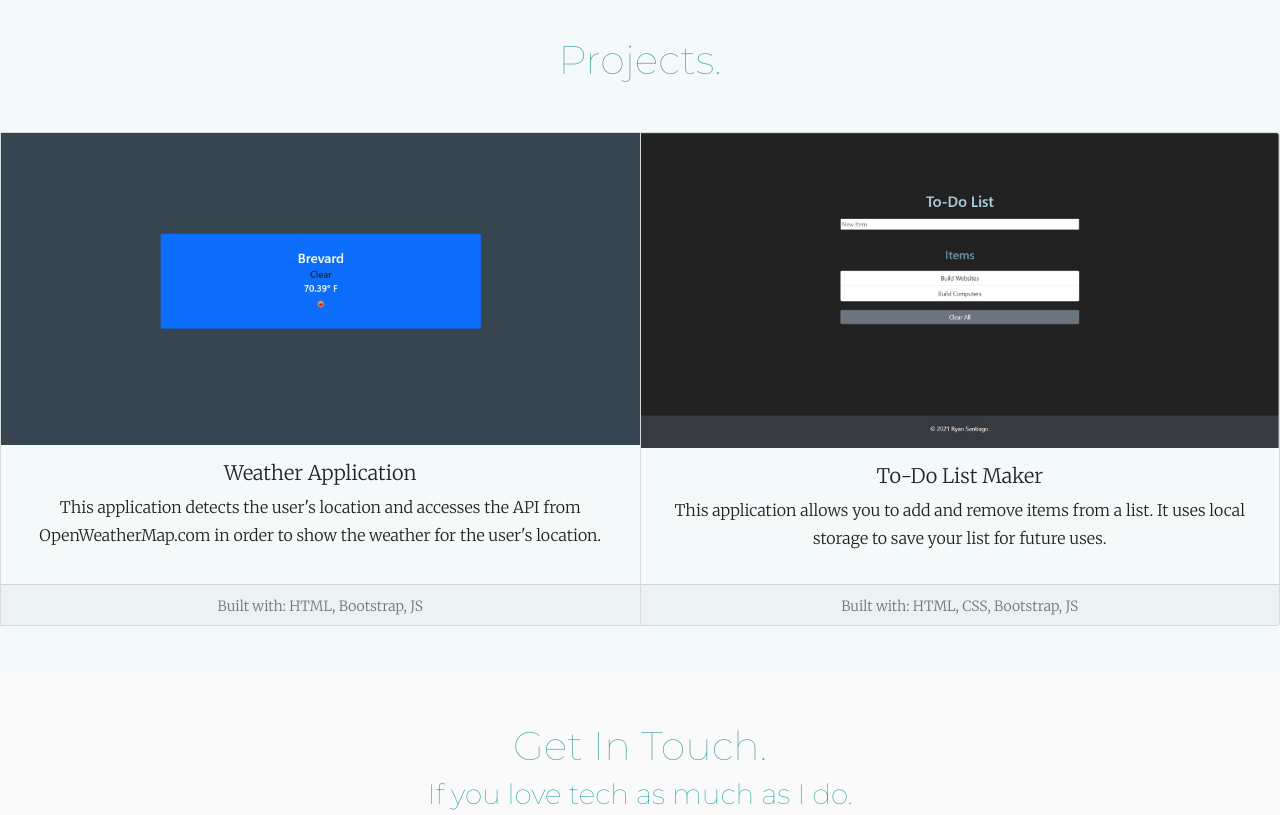
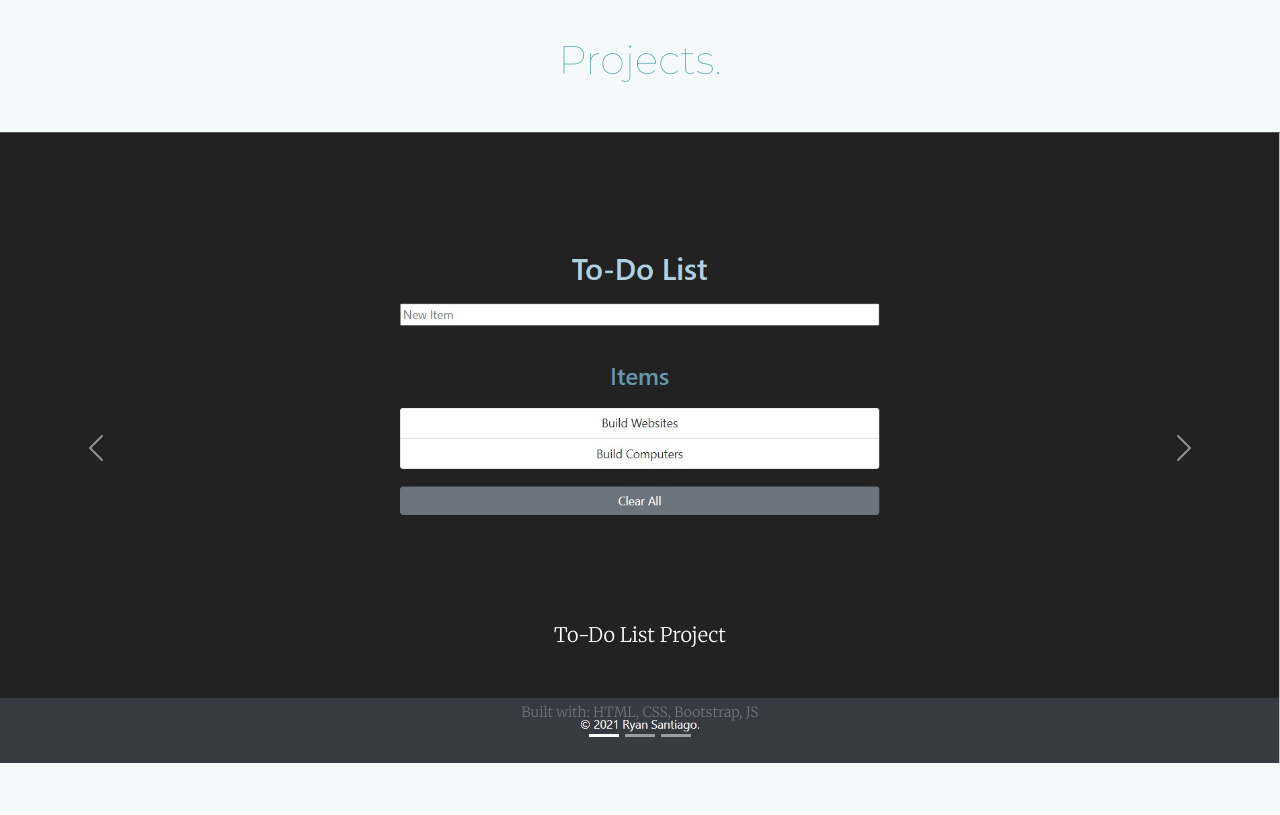
Before and after one commit to RJ-Santi/personal-portfolio, a website: page public/index.html in a window 1280 px wide. Shown: the part 2680-3495 px from the top of the page. Drawn offline with nearby package versions, Linux system fonts and the light colour scheme.

Commit message:
Change cards to carousels to improve look and feel of the UI.

```diff
--- a/public/css/styles.css
+++ b/public/css/styles.css
@@ -121,7 +121,7 @@ p {
   background-color: var(--mainColor);
 }
 
-.card {
+.carousel {
   background-color: var(--mainColor);
 }
 
@@ -186,13 +186,13 @@ p {
   box-shadow: 0 1px 14px 0 #000000;
 }
 
-.card:hover {
+.carousel-item:hover {
   transform: scale(1.01);
   transition: transform .7s, box-shadow .7s, background .7s;
   box-shadow: 0 10px 20px rgba(0,0,0,.12), 0 4px 8px rgba(0,0,0,.06);
 }
 
-/* Project Card Overlay */
+/* Project Carousel Overlay */
 .overlay {
   position: absolute;
   top: 0;
@@ -206,7 +206,7 @@ p {
   background-color: rgba(0, 0, 0, 0.8);
 }
 
-.card:hover .overlay {
+.carousel-item:hover .overlay {
   opacity: 1;
 }
 
--- a/public/index.html
+++ b/public/index.html
@@ -1,5 +1,6 @@
 <!DOCTYPE html>
 <html lang="en" dir="ltr">
+
 <head>
   <meta charset="utf-8">
   <meta name="viewport" content="width=device-width, initial-scale=1">
@@ -14,6 +15,7 @@
   <!-- Google Fonts -->
   <link href="https://fonts.googleapis.com/css2?family=Merriweather:wght@300&family=Montserrat:wght@100&family=Sacramento&display=swap" rel="stylesheet">
 </head>
+
 <body class="mx-auto">
 
   <!-- Navigation Bar -->
@@ -59,9 +61,10 @@
   <div class="about-section">
     <a class="about-me" name="about-me">
       <div id="about-me" class="profile m-5">
-        <img class="profile-picture" src="images/profilepicture.jpg" alt="profile-picture" >
+        <img class="profile-picture" src="images/profilepicture.jpg" alt="profile-picture">
         <h2 class="mt-3">Hello.</h2>
-        <p class="hello">My name is Ryan.  I am a college graduate from the University of Central Florida pursuing a career in web development.  This website has been built to showcase some of my skills utilizing HTML, CSS, Bootstap, Javascript, Express, and Node.  It is responsive and also contains features such as
+        <p class="hello">My name is Ryan. I am a college graduate from the University of Central Florida pursuing a career in web development. This website has been built to showcase some of my skills utilizing HTML, CSS, Bootstap, Javascript,
+          Express, and Node. It is responsive and also contains features such as
           a light/dark mode that changes based on the user's OS preferences.</p>
       </div>
     </a>
@@ -73,15 +76,17 @@
       <h2>Passions.</h2>
 
       <div class="passion-row">
-        <img class="coding-gif" src="images/code-coding.gif" alt="coding-gif" >
+        <img class="coding-gif" src="images/code-coding.gif" alt="coding-gif">
         <h3>Web Development</h3>
-        <p>I started learning how to code 5 years ago because I had a fascination with the functionality behind websites.  Throughout my time learning how to code I have found a passion in creating my own websites, as well as enhancing others' existing sites.</p>
+        <p>I started learning how to code 5 years ago because I had a fascination with the functionality behind websites. Throughout my time learning how to code I have found a passion in creating my own websites, as well as enhancing others'
+          existing sites.</p>
       </div>
 
       <div class="passion-row">
         <img class="pc" src="images/pc-building.gif" alt="pc-building-gif">
         <h3 class="build">PC Building</h3>
-        <p>I picked up a passion for PC building through my love for gaming.  I built my first PC in 2019 and proceeded to build my second PC as a pandemic project.  Since building my own PCs, I have gone on to build 3 more for close friends and a home-server for my parents.</p>
+        <p>I picked up a passion for PC building through my love for gaming. I built my first PC in 2019 and proceeded to build my second PC as a pandemic project. Since building my own PCs, I have gone on to build 3 more for close friends and a
+          home-server for my parents.</p>
       </div>
     </div>
   </div>
@@ -112,6 +117,9 @@
       <div class="col-md-3">
         <img class="logo" src="images/express.png" alt="ExpressJS logo.">
       </div>
+      <div class="col-md-3">
+        <img class="logo" src="images/react.png" alt="React logo.">
+      </div>
     </div>
   </div>
 
@@ -120,49 +128,64 @@
     <div id="projects" class="project-container py-5">
       <div class="projects hm-gradient">
         <h2>Projects.</h2>
-        <div class="card-group mt-5">
-          <div class="card">
-            <img src="images/weatherdark.jpg" class="card-img-top" alt="Image of the home page for the Weather application.">
+        <div class="mt-5">
+          <div id="carouselExampleCaptions" class="carousel slide" data-bs-ride="carousel">
+            <div class="carousel-indicators">
+              <button type="button" data-bs-target="#carouselExampleCaptions" data-bs-slide-to="0" class="active" aria-current="true" aria-label="Slide 1"></button>
+              <button type="button" data-bs-target="#carouselExampleCaptions" data-bs-slide-to="1" aria-label="Slide 2"></button>
+              <button type="button" data-bs-target="#carouselExampleCaptions" data-bs-slide-to="2" aria-label="Slide 3"></button>
+            </div>
+            <div class="carousel-inner">
+              <div class="carousel-item active" data-bs-interval="7000">
+                <a href="https://rj-santi.github.io/ToDoList/" class="stretched-link" target="_blank">
+                  <img src="images/tododark.jpg" class="d-block w-100" alt="Image of the home page for the Movie + Show Watchlist application.">
+                  <div class="overlay">
+                    <div class="overlay-text">Click to View <br /> To-Do List Project</div>
+                  </div>
+                  <div class="carousel-caption d-none d-md-block">
+                    <h5>To-Do List Project</h5>
+                    <p>This application allows you to add and remove items from a list. It uses local storage to save your list for future uses.</p>
+                    <small class="text-muted">Built with: HTML, CSS, Bootstrap, JS</small>
+                  </div>
+                </a>
+              </div>
+
+              <div class="carousel-item">
+                <a href="https://rj-santi.github.io/weather-app/" class="stretched-link" target="_blank">
+                  <img src="images/weatherdark.jpg" class="d-block w-100" alt="Image of the home page for the Weather application.">
                   <div class="overlay">
                     <div class="overlay-text">Click to View <br /> Weather Project</div>
                   </div>
-            <div class="card-body">
-              <h5 class="card-title">Weather Application</h5>
-              <p class="card-text">This application detects the user's location and accesses the API from OpenWeatherMap.com in order to show the weather for the user's location.</p>
-              <a href="https://rj-santi.github.io/weather-app/" class="stretched-link" target="_blank"></a>
-            </div>
-            <div class="card-footer">
+                  <div class="carousel-caption d-none d-md-block">
+                    <h5>Weather Application</h5>
+                    <p>This application detects the user's location and accesses the API from OpenWeatherMap.com in order to show the weather for the user's location.</p>
                     <small class="text-muted">Built with: HTML, Bootstrap, JS</small>
                   </div>
+                </a>
               </div>
 
-          <!-- <div class="card">
-            <img src="images/google.jpg" class="card-img-top" alt="Image of the home page for the Google clone application.">
+              <div class="carousel-item">
+                <a href="https://github-finder-tan-beta.vercel.app/" class="stretched-link" target="_blank">
+                  <img src="images/ghfinder.png" class="d-block w-100" alt="Image of the home page for the Github Finder application.">
                   <div class="overlay">
-              <div class="overlay-text">Click to View <br /> Clone Project</div>
+                    <div class="overlay-text">Click to View <br /> Github Finder Project</div>
                   </div>
-            <div class="card-body">
-              <h5 class="card-title">Google Clone</h5>
-              <p class="card-text">This website is designed to look and feel exactly like the Google homepage.</p>
-              <a href="https://www.reddit.com/" class="stretched-link" target="_blank"></a>
+                  <div class="carousel-caption d-none d-md-block">
+                    <h5>Github Finder Application</h5>
+                    <p>This application can be used to find Github users by name.  It displays a full profile for the user including statistics and links to the profile and repos.</p>
+                    <small class="text-muted">Built with: HTML, Tailwind, DaisyUI, JS, React</small>
                   </div>
-            <div class="card-footer">
-              <small class="text-muted">Built with: HTML, CSS, Bootstrap, JS</small>
+                </a>
               </div>
-          </div> -->
 
-          <div class="card">
-            <img src="images/tododark.jpg" class="card-img-top" alt="Image of the home page for the Movie + Show Watchlist application.">
-            <div class="overlay">
-              <div class="overlay-text">Click to View <br /> To-Do List Project</div>
-            </div>
-            <div class="card-body">
-              <h5 class="card-title">To-Do List Maker</h5>
-              <p class="card-text">This application allows you to add and remove items from a list. It uses local storage to save your list for future uses.</p>
-              <a href="https://rj-santi.github.io/ToDoList/" class="stretched-link" target="_blank"></a>
-            </div>
-            <div class="card-footer">
-              <small class="text-muted">Built with: HTML, CSS, Bootstrap, JS</small>
+            <button class="carousel-control-prev" type="button" data-bs-target="#carouselExampleCaptions" data-bs-slide="prev">
+              <span class="carousel-control-prev-icon" aria-hidden="true"></span>
+              <span class="visually-hidden">Previous</span>
+            </button>
+            <button class="carousel-control-next" type="button" data-bs-target="#carouselExampleCaptions" data-bs-slide="next">
+              <span class="carousel-control-next-icon" aria-hidden="true"></span>
+              <span class="visually-hidden">Next</span>
+            </button>
           </div>
         </div>
       </div>
@@ -175,7 +198,7 @@
     <div id="contact" class="contact-me p-5">
       <h2>Get In Touch.</h2>
       <h3>If you love tech as much as I do.</h3>
-          <p class="mx-auto my-4 w-50">Love tech like me?  Lets have a chat and share more about our passion.</p>
+      <p class="mx-auto my-4 w-50">Love tech like me? Lets have a chat and share more about our passion.</p>
       <div class="contact-button-div">
         <a class="button-contact-me">CONTACT ME</a>
       </div>
@@ -215,4 +238,5 @@
   <script src="https://cdn.jsdelivr.net/npm/bootstrap@5.1.3/dist/js/bootstrap.bundle.min.js" integrity="sha384-ka7Sk0Gln4gmtz2MlQnikT1wXgYsOg+OMhuP+IlRH9sENBO0LRn5q+8nbTov4+1p" crossorigin="anonymous"></script>
   <script src="js/app.js" charset="utf-8"></script>
 </body>
+
 </html>
```
Also changed, not shown: public/images/ghfinder.png (added), public/images/react.png (added). Lines whose indentation alone changed are shown as unchanged.
